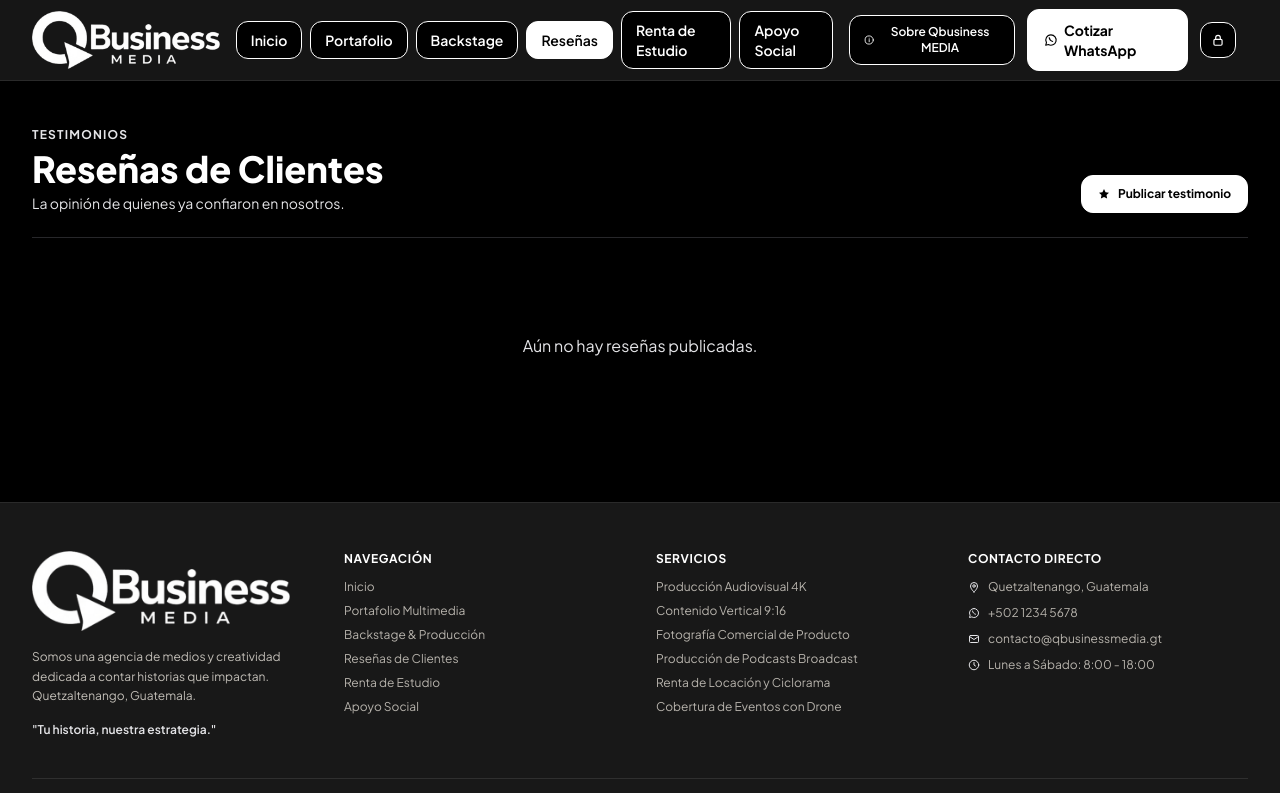
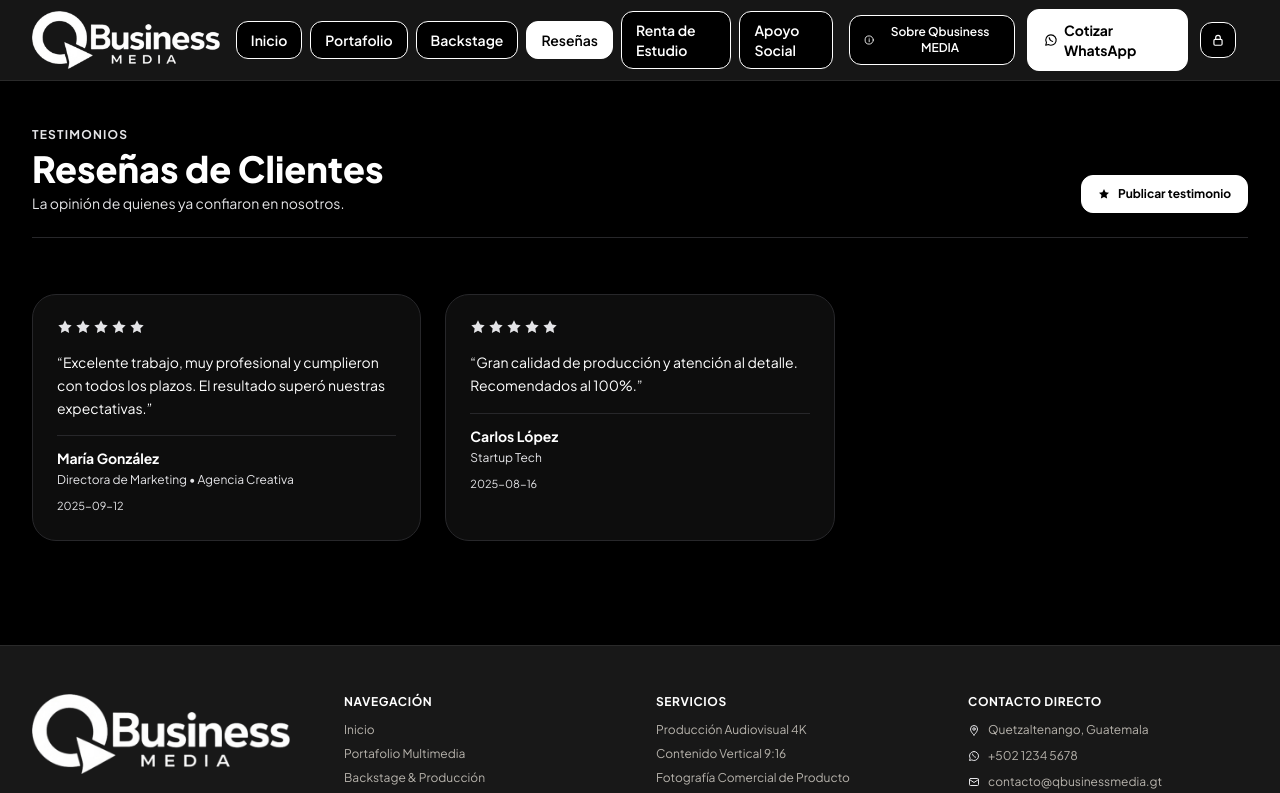
Before and after one commit to RaulvGuti/qbusiness-media, a Next.js app in the folder frontend/: page /resenas in a window 1280 px wide. Shown: the top 793 px of the page. Built offline with nearby package versions, Linux system fonts and the light colour scheme.

Commit message:
fix(portafolio): unificar el tipo de las reseñas con ResenaCliente

```diff
--- a/frontend/src/app/(site)/resenas/page.tsx
+++ b/frontend/src/app/(site)/resenas/page.tsx
@@ -5,44 +5,51 @@ import { Icon } from '@/components/ui/Icon';
 import ReviewsList from '@/components/leads/ReviewsList';
 import ReviewModal from '@/components/leads/ReviewModal';
 import type { FormularioResena } from '@/components/leads/ReviewModal';
+import type { ResenaCliente } from '@/types/leads';
 
-// Mock temporal con la estructura exacta de la tabla public.resenas
-const resenasMock = [
+// Mock temporal con la estructura del tipo ResenaCliente
+const resenasMock: ResenaCliente[] = [
   {
     id: 'r1',
-    autor: 'María González',
-    empresa_autor: 'Agencia Creativa',
-    texto: 'Excelente trabajo, muy profesional y cumplieron con todos los plazos. El resultado superó nuestras expectativas.',
+    nombreCliente: 'María González',
+    empresa: 'Agencia Creativa',
+    cargo: 'Directora de Marketing',
+    testimonio:
+      'Excelente trabajo, muy profesional y cumplieron con todos los plazos. El resultado superó nuestras expectativas.',
     calificacion: 5,
-    estado: 'APROBADA',
-    origen: 'VISITANTE',
-    created_at: '2025-09-10',
+    estado: 'publicada',
+    fechaCreacion: '2025-09-10',
+    fechaPublicacion: '2025-09-12',
   },
   {
     id: 'r2',
-    autor: 'Carlos López',
-    empresa_autor: 'Startup Tech',
-    texto: 'Gran calidad de producción y atención al detalle. Recomendados al 100%.',
+    nombreCliente: 'Carlos López',
+    empresa: 'Startup Tech',
+    testimonio:
+      'Gran calidad de producción y atención al detalle. Recomendados al 100%.',
     calificacion: 5,
-    estado: 'APROBADA',
-    origen: 'VISITANTE',
-    created_at: '2025-08-15',
+    estado: 'publicada',
+    fechaCreacion: '2025-08-15',
+    fechaPublicacion: '2025-08-16',
   },
 ];
 
 export default function ResenasPage() {
   const [modalOpen, setModalOpen] = useState(false);
-  const [resenas, setResenas] = useState(resenasMock);
+  const [resenas, setResenas] = useState<ResenaCliente[]>(resenasMock);
 
   const handleSubmitReview = async (form: FormularioResena) => {
     // Cuando integres Supabase harás:
     // const { error } = await supabase.from('resenas').insert([form]);
 
-    const nuevaResena = {
+    const nuevaResena: ResenaCliente = {
       id: `r-${Date.now()}`,
-      ...form,
-      estado: 'PENDIENTE',
-      created_at: new Date().toISOString().split('T')[0],
+      nombreCliente: form.autor,
+      empresa: form.empresa_autor,
+      testimonio: form.texto,
+      calificacion: form.calificacion,
+      estado: 'borrador',
+      fechaCreacion: new Date().toISOString().split('T')[0],
     };
 
     setResenas((prev) => [nuevaResena, ...prev]);
```
